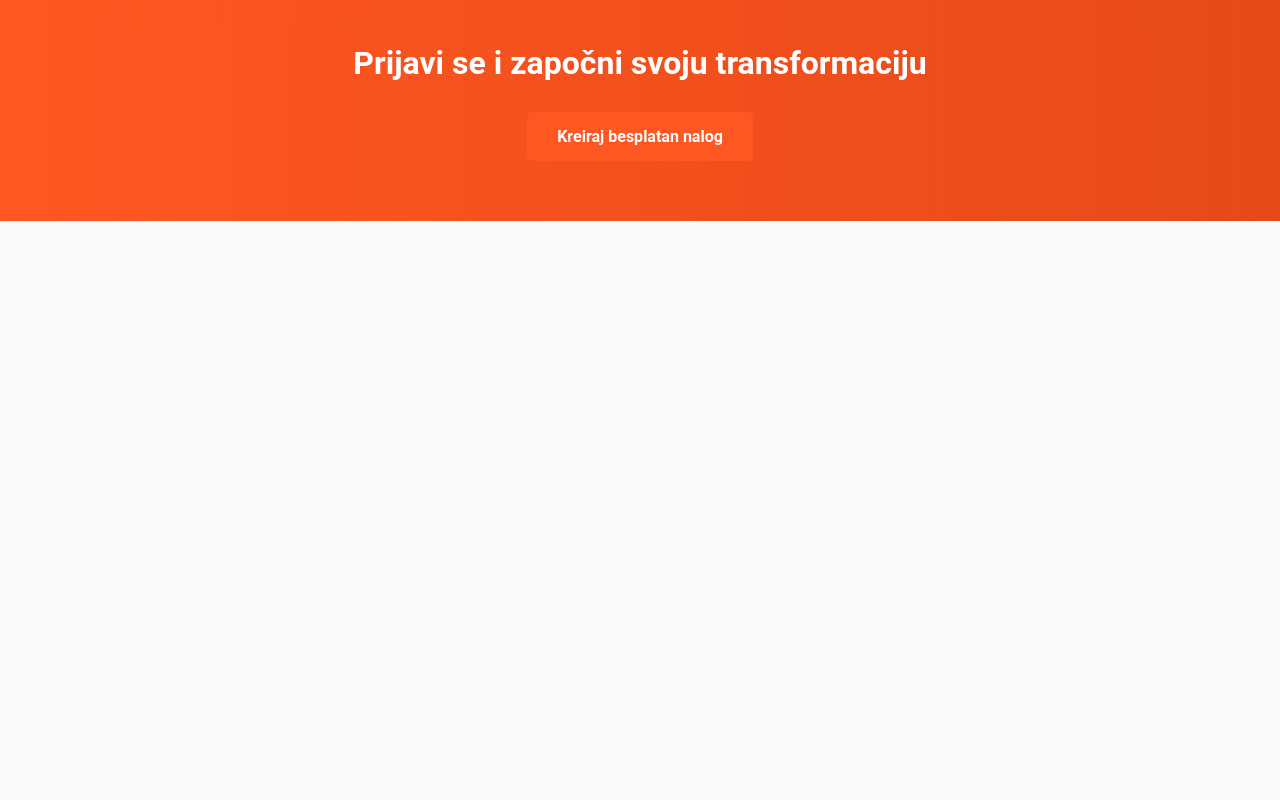
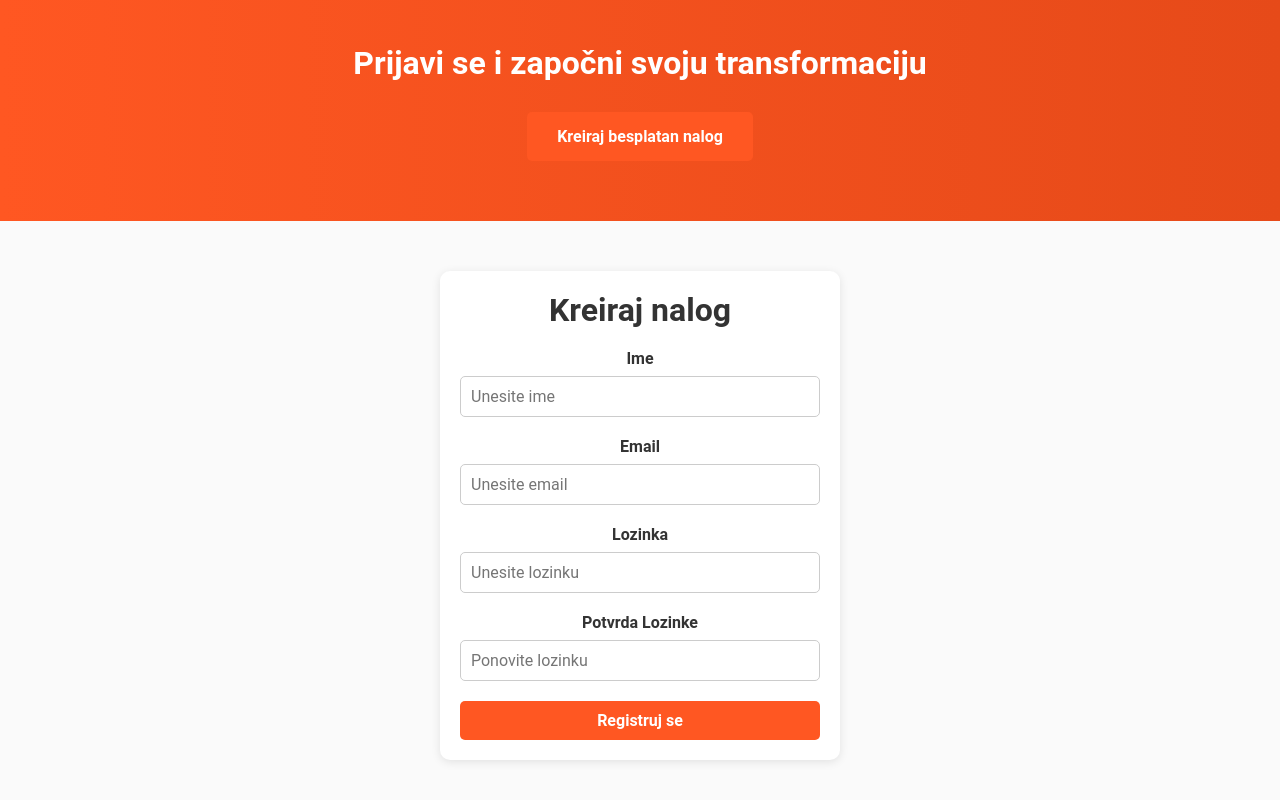
Before and after one commit to elab-development/internet-tehnologije-2024-projekat-fitnesaplikacija_2021_0038, a React (Create React App) app in the folder reactprojekat/: page / in a window 1280 px wide. Shown: the part 1754-2554 px from the top of the page. Before the commit the page ends 1975 px from the top, so only its background shows below. Built offline with nearby package versions, Linux system fonts and the light colour scheme.

Commit message:
kreirana komponenta za registraciju i omogucena registracija korisnika sa axiosom

```diff
--- a/reactprojekat/package.json
+++ b/reactprojekat/package.json
@@ -3,6 +3,7 @@
   "version": "0.1.0",
   "private": true,
   "dependencies": {
+    "axios": "^1.7.9",
     "cra-template": "1.2.0",
     "react": "^19.0.0",
     "react-dom": "^19.0.0",
--- a/reactprojekat/src/App.js
+++ b/reactprojekat/src/App.js
@@ -1,11 +1,13 @@
 import logo from './logo.svg';
 import './App.css';
 import HomePage from './MojeKomponente/HomePage';
+import Register from './MojeKomponente/Register';
 
 function App() {
   return (
     <div className="App">
       <HomePage></HomePage>
+      <Register></Register>
     </div>
   );
 }
--- a/reactprojekat/src/MojeKomponente/Button.css
+++ b/reactprojekat/src/MojeKomponente/Button.css
@@ -0,0 +1,19 @@
+.btn {
+    display: inline-block;
+    padding: 10px 20px;
+    border: none;
+    border-radius: 5px;
+    font-size: 1rem;
+    font-weight: 600;
+    cursor: pointer;
+    transition: background-color 0.3s ease;
+  }
+
+  .btn.primary {
+    background: #ff5722;
+    color: #fff;
+  }
+
+  .btn.primary:hover {
+    background: #e64a19;
+  }
--- a/reactprojekat/src/MojeKomponente/InputField.css
+++ b/reactprojekat/src/MojeKomponente/InputField.css
@@ -0,0 +1,17 @@
+.input-field {
+    margin-bottom: 20px;
+  }
+
+  .input-field label {
+    display: block;
+    margin-bottom: 8px;
+    font-weight: 600;
+  }
+
+  .input-field input {
+    width: 100%;
+    padding: 10px;
+    border: 1px solid #ccc;
+    border-radius: 5px;
+    font-size: 1rem;
+  }
--- a/reactprojekat/src/MojeKomponente/InputField.jsx
+++ b/reactprojekat/src/MojeKomponente/InputField.jsx
@@ -1,7 +1,7 @@
 import React from 'react';
 import './InputField.css';
 
-const InputField = ({ label, type, value, onChange, placeholder }) => {
+const InputField = ({ label, type, value, onChange, placeholder, name }) => {
   return (
     <div className="input-field">
       <label>{label}</label>
@@ -10,6 +10,7 @@ const InputField = ({ label, type, value, onChange, placeholder }) => {
         value={value}
         onChange={onChange}
         placeholder={placeholder}
+        name={name}
       />
     </div>
   );
--- /dev/null
+++ b/reactprojekat/src/MojeKomponente/Register.css
@@ -0,0 +1,31 @@
+.register-container {
+  max-width: 400px;
+  margin: 50px auto;
+  padding: 20px;
+  background: #fff;
+  border-radius: 10px;
+  box-shadow: 0 2px 10px rgba(0, 0, 0, 0.1);
+  text-align: center;
+}
+
+.register-container h2 {
+  margin-bottom: 20px;
+  font-size: 2rem;
+}
+
+.register-form {
+  display: flex;
+  flex-direction: column;
+}
+
+.error {
+  color: red;
+  font-size: 0.9rem;
+  margin-bottom: 20px;
+}
+
+.success {
+  color: green;
+  font-size: 0.9rem;
+  margin-bottom: 20px;
+}
--- /dev/null
+++ b/reactprojekat/src/MojeKomponente/Register.jsx
@@ -0,0 +1,96 @@
+import React, { useState } from 'react';
+import axios from 'axios';
+import InputField from './InputField';
+import Button from './Button';
+import './Register.css';
+
+const Register = () => {
+  const [formData, setFormData] = useState({
+    name: '',
+    email: '',
+    password: '',
+    confirmPassword: '',
+  });
+
+  const [error, setError] = useState('');
+  const [success, setSuccess] = useState('');
+
+  const handleChange = (e) => {
+    const { name, value } = e.target;
+    setFormData((prev) => ({
+      ...prev,
+      [name]: value,
+    }));
+  };
+
+  const handleSubmit = async (e) => {
+    e.preventDefault();
+
+    if (formData.password !== formData.confirmPassword) {
+      setError('Lozinke se ne poklapaju.');
+      return;
+    }
+
+    try {
+      const response = await axios.post('http://127.0.0.1:8000/api/register', {
+        name: formData.name,
+        email: formData.email,
+        password: formData.password,
+        password_confirmation: formData.confirmPassword,
+      });
+
+      setSuccess('Registracija uspešna! Možete se prijaviti.');
+      setError('');
+      setFormData({ name: '', email: '', password: '', confirmPassword: '' });
+    } catch (err) {
+      setError(err.response?.data?.errors?.email?.[0] || 'Došlo je do greške.');
+      setSuccess('');
+    }
+  };
+
+  return (
+    <div className="register-container">
+      <h2>Kreiraj nalog</h2>
+      <form className="register-form" onSubmit={handleSubmit}>
+          <InputField
+            label="Ime"
+            type="text"
+            value={formData.name}
+            onChange={handleChange}
+            placeholder="Unesite ime"
+            name="name" // Prosleđujemo name
+            />
+            <InputField
+            label="Email"
+            type="email"
+            value={formData.email}
+            onChange={handleChange}
+            placeholder="Unesite email"
+            name="email" // Prosleđujemo name
+            />
+            <InputField
+            label="Lozinka"
+            type="password"
+            value={formData.password}
+            onChange={handleChange}
+            placeholder="Unesite lozinku"
+            name="password" // Prosleđujemo name
+            />
+            <InputField
+            label="Potvrda Lozinke"
+            type="password"
+            value={formData.confirmPassword}
+            onChange={handleChange}
+            placeholder="Ponovite lozinku"
+            name="confirmPassword" // Prosleđujemo name
+            />
+
+        {error && <p className="error">{error}</p>}
+        {success && <p className="success">{success}</p>}
+        <Button text="Registruj se" type="submit" />
+      </form>
+    </div>
+  );
+};
+
+export default Register;
```
Also changed, not shown: 1 other file (tests, documents, lock files or other folders).
